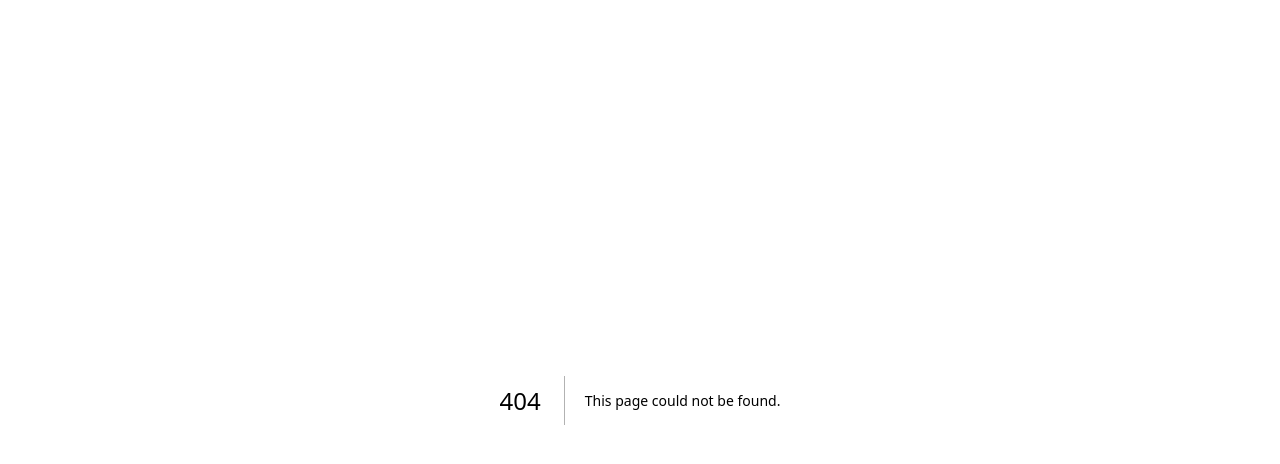
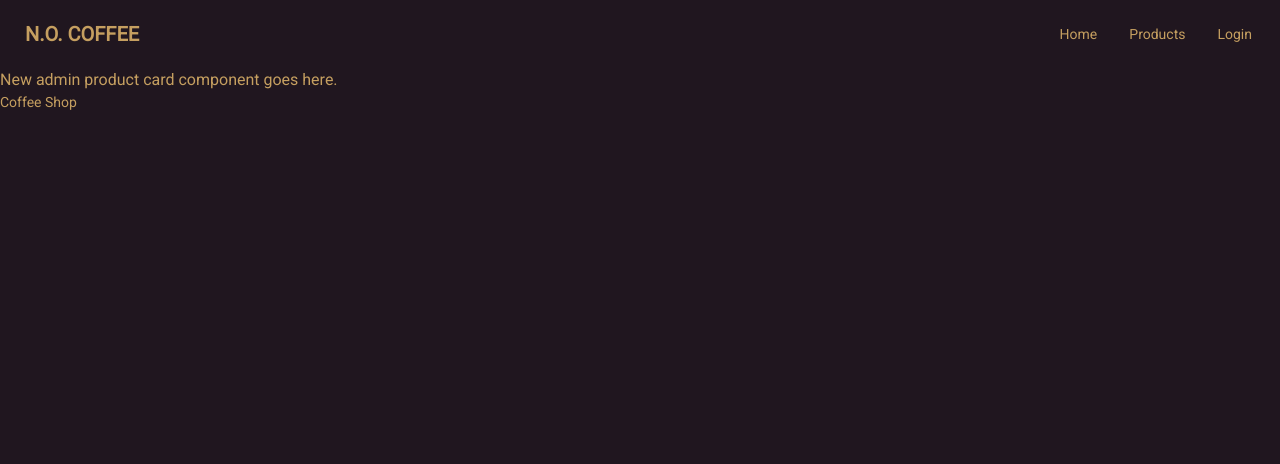
Before and after one commit to rmccrear/coffeeshop-frontend-demo, a Next.js app: page /admin/products/1 in a window 1280 px wide. Before the commit this address had no page. Shown: the top 464 px of the page. Built offline with nearby package versions, Linux system fonts and the light colour scheme.

Commit message:
skeleton for admin edit product page

```diff
--- /dev/null
+++ b/src/pages/admin/products/[id].js
@@ -0,0 +1,28 @@
+import Navbar from "@/components/Navbar";
+import Footer from "@/components/Footer";
+
+import ProductCard from "@/components/ProductCard";
+
+import useAuth from "@/hooks/auth";
+// UPDATE
+
+export default function AdminProduct() {
+  const {token} = useAuth();
+
+  // TODO: create the delete function
+  // We need the id
+  // We need the token.
+  // We need to fetch DELETE
+
+  // TODO: get and display the product
+  // We need the product??
+
+
+  return (
+    <>
+      <Navbar />
+      New admin product card component goes here.
+      <Footer content="Coffee Shop" />
+    </>
+  );
+}
```
